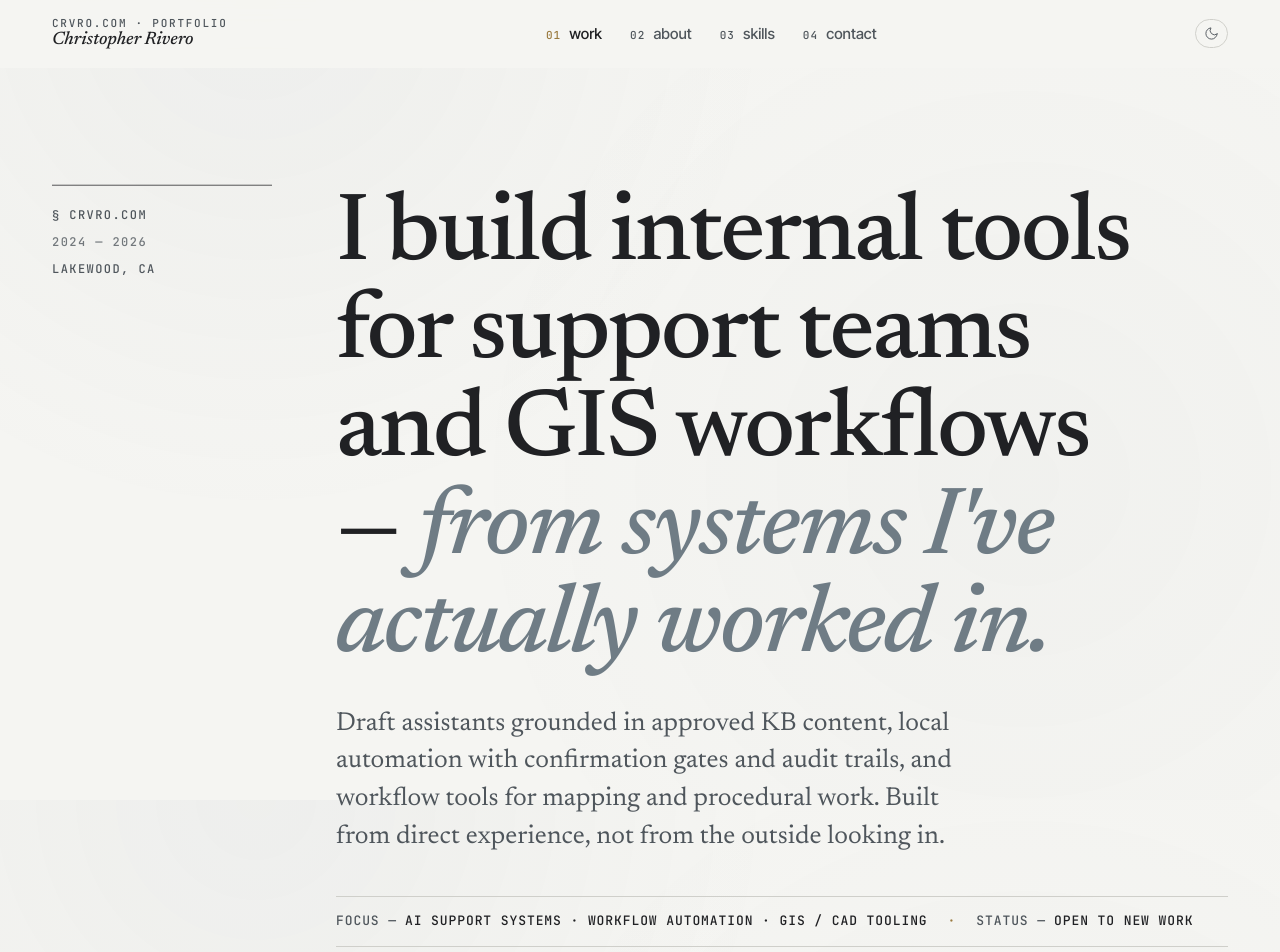
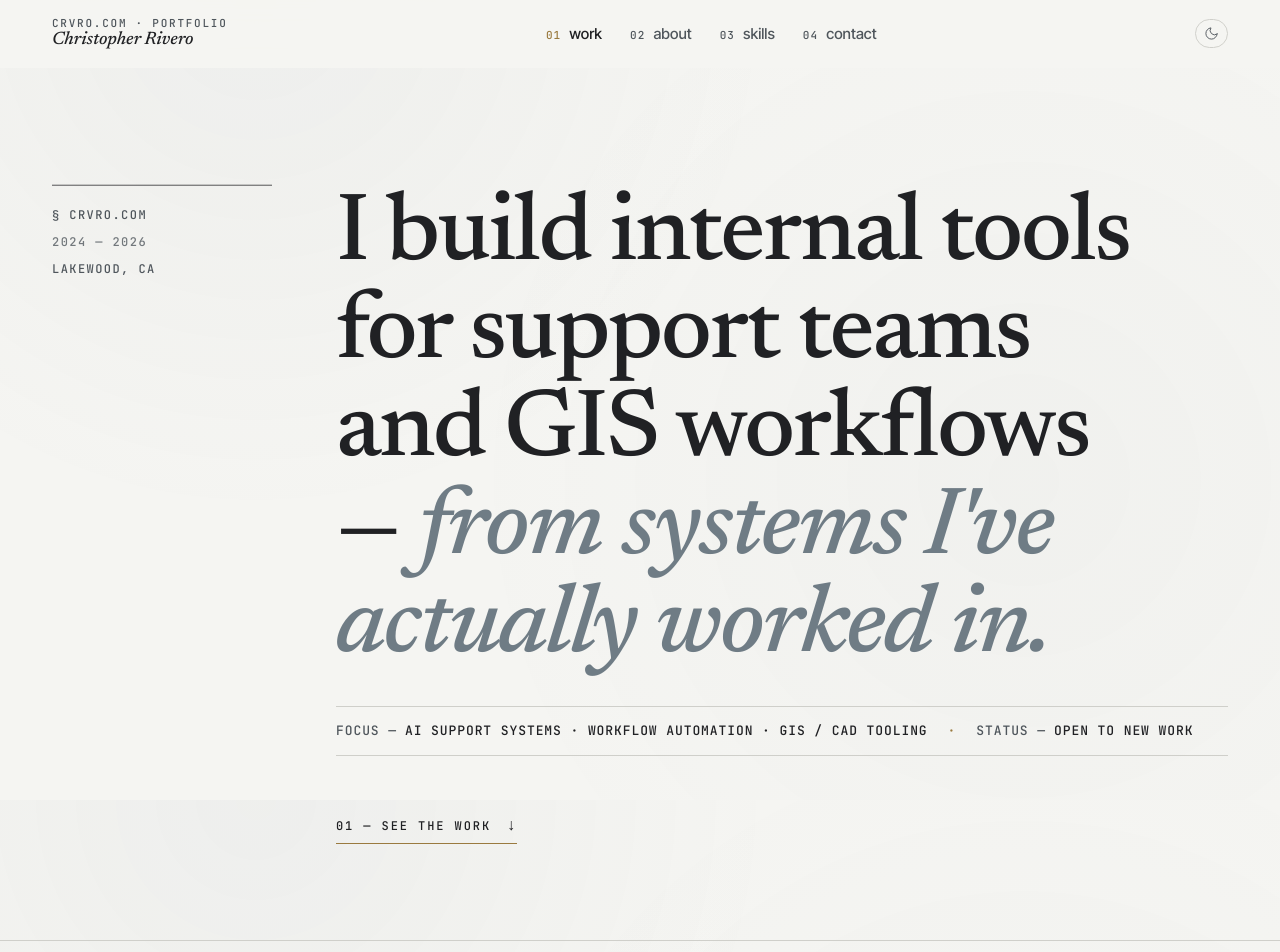
Before and after one commit to chrisrivero-dev/crvro-portfolio, a React (Vite) app: page / in a window 1280 px wide. Shown: the top 952 px of the page. Built offline with nearby package versions, Linux system fonts and the light colour scheme.

Commit message:
Refocus portfolio and add GIS tools section

```diff
--- a/src/components/Hero.jsx
+++ b/src/components/Hero.jsx
@@ -16,12 +16,6 @@ export default function Hero() {
               I build internal tools for support teams and GIS workflows —{' '}
               <em>from systems I've actually worked in.</em>
             </h1>
-            <p className="lede">
-              Draft assistants grounded in approved KB content, local
-              automation with confirmation gates and audit trails, and
-              workflow tools for mapping and procedural work. Built from
-              direct experience, not from the outside looking in.
-            </p>
             <div className="meta-row">
               <span>
                 <span className="lab">Focus —</span>AI Support Systems · Workflow Automation ·
```
